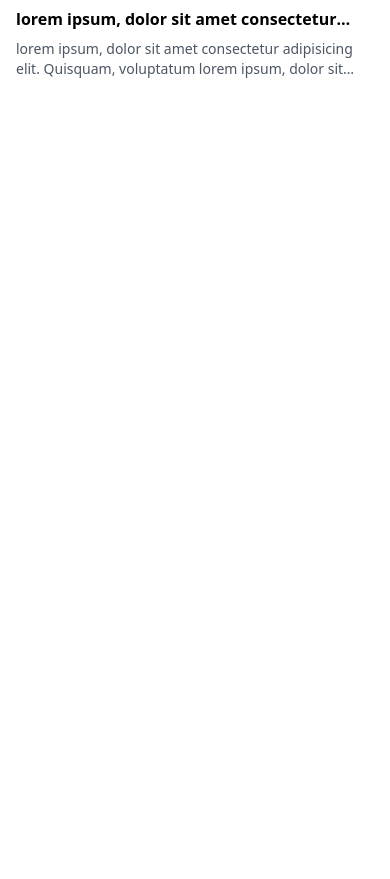
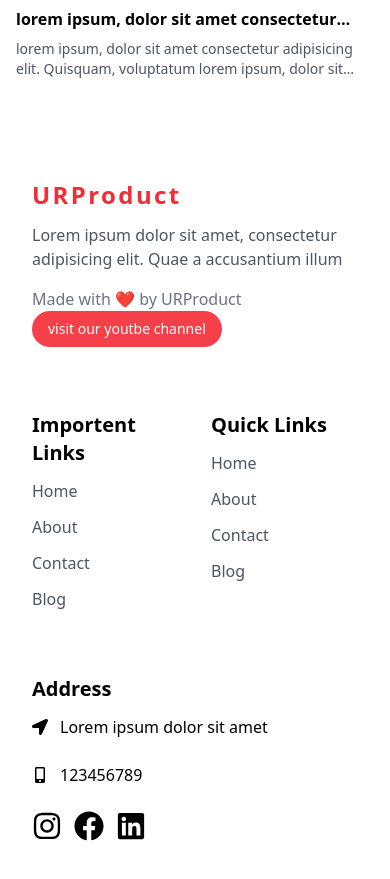
Before and after one commit to DEKU9873/urProducts, a React (Create React App) app: page / in a window 390 px wide. Shown: the part 7385-8264 px from the top of the page. Before the commit the page ends 7512 px from the top, so only its background shows below. Built offline with nearby package versions, Linux system fonts and the light colour scheme.

Commit message:
eighth commit

```diff
--- a/src/App.js
+++ b/src/App.js
@@ -9,6 +9,8 @@
 import smartwatch from './components/assets/category/smartwatch2-removebg-preview.png'
 import Products from './components/Products/Products'
 import Biogs from './components/Biogs/Biogs'
+import Partener from './components/Partener/Partener'
+import Footer from './components/Footer/Footer'
 
 const BannerData = {
   discount: "30% off",
@@ -43,6 +45,9 @@
       <Products/>
       <Banner data={BannerData2}/>
       <Biogs/>
+      <Partener/>
+      <Footer/>
+
     </div>
   )
 }
--- /dev/null
+++ b/src/components/Footer/Footer.jsx
@@ -0,0 +1,136 @@
+import React from "react";
+import { FaLocationArrow } from "react-icons/fa";
+import { FaMobileAlt } from "react-icons/fa";
+import { FaInstagram } from "react-icons/fa";
+import { FaFacebook } from "react-icons/fa";
+import { FaLinkedin } from "react-icons/fa";
+const FooterLinks = [
+  {
+    title: "Home",
+    link: "/#",
+  },
+  {
+    title: "About",
+    link: "/#About",
+  },
+  {
+    title: "Contact",
+    link: "/#Contact",
+  },
+  {
+    title: "Blog",
+    link: "/#Blog",
+  },
+];
+const Footer = () => {
+  return (
+    <div className="dark:bg-gray-950">
+      <div className="container">
+        <div className="grid md:grid-cols-3 pb-20 pt-5">
+          {/* company details */}
+          <div className="py-8 px-4">
+            <a
+              href="#"
+              className="text-primary font-semibold tracking-widest
+            text-2xl
+            sm:text-3xl"
+            >
+              URProduct
+            </a>
+            <p className="text-gray-600 dark:text-white/70 lg:pr-24 pt-3">
+              Lorem ipsum dolor sit amet, consectetur adipisicing elit. Quae a
+              accusantium illum
+            </p>
+            <p className="text-gray-500 mt-4">Made with ❤️ by URProduct</p>
+            <a
+              href=""
+              target="_blank"
+              className="inline-block bg-primary/90 text-white
+            py-2 px-4 text-sm rounded-full"
+            >
+              visit our youtbe channel
+            </a>
+          </div>
+
+          {/* fotter links */}
+          <div
+            className="col-span-2 grid grid-cols-2
+          sm:grid-cols-4 md:pl-10"
+          >
+            <div className="py-8 px-4">
+              <h1 className="text-xl font-bold sm:text-left mb-3 ">
+                Importent Links
+              </h1>
+              <ul className="space-y-3">
+                {FooterLinks.map((data, index) => (
+                  <li key={index}>
+                    <a
+                      href={data.link}
+                      className="text-gray-600 dark:text-gray-400 hover:dark:text-white hover:text-black
+                            duration-300"
+                    >
+                      {data.title}
+                    </a>
+                  </li>
+                ))}
+              </ul>
+            </div>
+
+            {/* second col links */}
+            <div className="py-8 px-4">
+              <h1 className="text-xl font-bold sm:text-left mb-3 ">
+                Quick Links
+              </h1>
+              <ul className="space-y-3">
+                {FooterLinks.map((data, index) => (
+                  <li key={index}>
+                    <a
+                      href={data.link}
+                      className="text-gray-600 dark:text-gray-400 hover:dark:text-white hover:text-black
+                            duration-300"
+                    >
+                      {data.title}
+                    </a>
+                  </li>
+                ))}
+              </ul>
+            </div>
+            {/* Company address */}
+            <div className=" py-8 px-4 col-span-2 sm:col-span-auto">
+            <h1 className="text-xl font-bold sm:text-left mb-3 ">
+                Address
+              </h1>
+              <div>
+                <div className="flex items-center gap-3">
+                  <FaLocationArrow />
+                  <p>Lorem ipsum dolor sit amet</p>
+                </div>
+                <div className="flex items-center gap-3 mt-6">
+                  <FaMobileAlt />
+                  <p>123456789</p>
+                </div>
+                {/* social media links */}
+                <div className="flex items-center gap-3 mt-6">
+                    <a href="">
+                        <FaInstagram className="text-3xl
+                        hover:text-primary duration-300"/>
+                    </a>
+                    <a href="">
+                        <FaFacebook className="text-3xl
+                        hover:text-primary duration-300"/>
+                    </a>
+                    <a href="">
+                        <FaLinkedin className="text-3xl
+                        hover:text-primary duration-300"/>
+                    </a>
+                </div>
+              </div>
+            </div>
+          </div>
+        </div>
+      </div>
+    </div>
+  );
+};
+
+export default Footer;
--- /dev/null
+++ b/src/components/Partener/Partener.jsx
@@ -0,0 +1,25 @@
+import React from 'react'
+import brand1 from '../assets/brand/br-1.png'
+import brand2 from '../assets/brand/br-2.png'
+import brand3 from '../assets/brand/br-3.png'
+import brand4 from '../assets/brand/br-4.png'
+import brand5 from '../assets/brand/br-5.png'
+const Partener = () => {
+  return (
+    <div className='py-8 mt-24 hidden md:block bg-gray-200
+    dark:bg-white/10'>
+      <div className="container">
+        <div className="grid grid-cols-5  gap-3 place-items-center
+        opacity-50">
+            <img src={brand1} alt="" className='w-[80px] dark:invert' />
+            <img src={brand2} alt="" className='w-[80px] dark:invert' />
+            <img src={brand3} alt="" className='w-[80px] dark:invert' />
+            <img src={brand4} alt="" className='w-[80px] dark:invert' />
+            <img src={brand5} alt="" className='w-[80px] dark:invert' />
+        </div>
+      </div>
+    </div>
+  )
+}
+
+export default Partener
```
